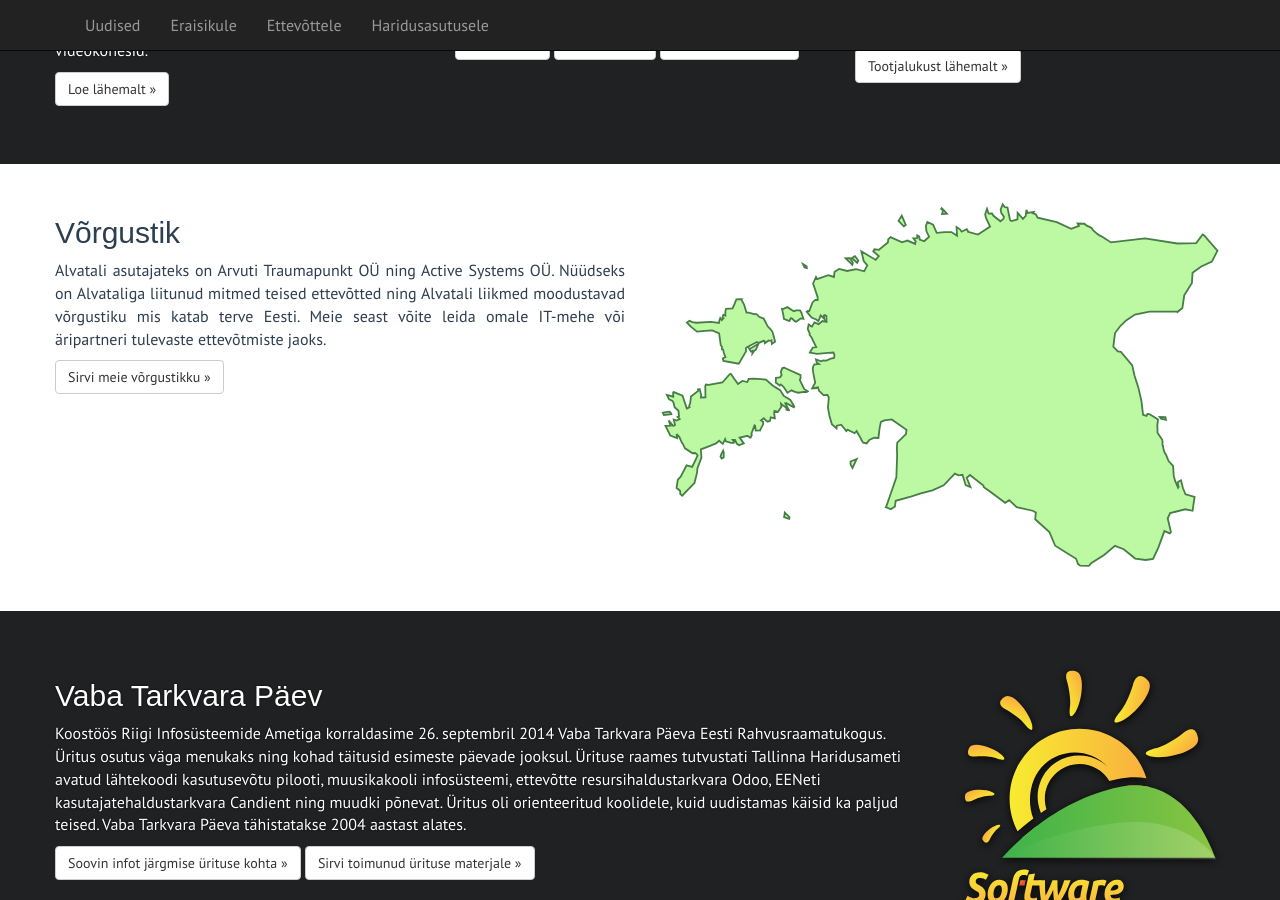
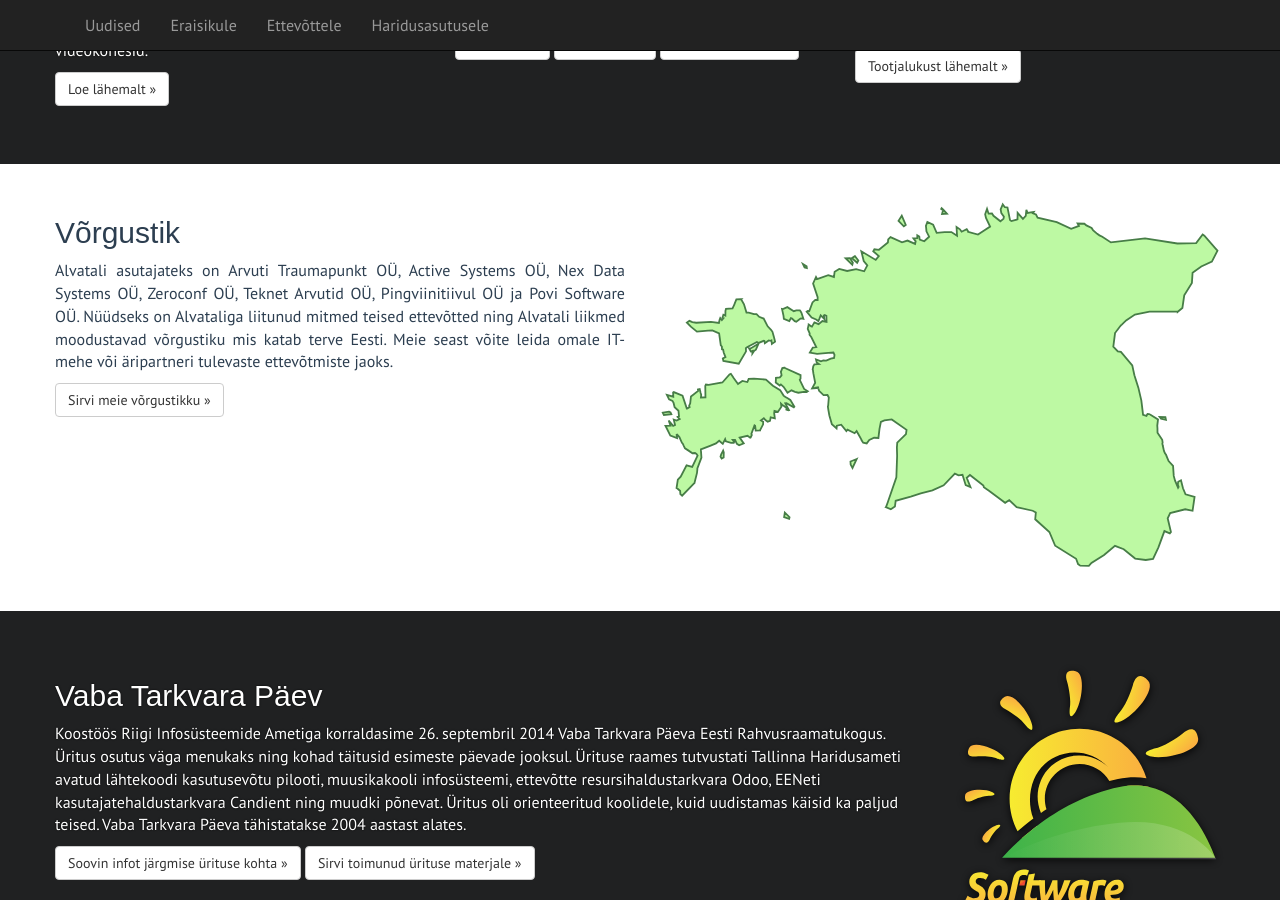
Before and after one commit to alvatal/alvatal.github.io, a Jekyll site: the page built from index.md, in a window 1280 px wide and 900 px high, scrolled down 1023 px. Built offline with Jekyll 4.4.1, drawn with Linux system fonts in a browser that asks for light colours; some web fonts are replaced.

Commit message:
Fixed founders list

```diff
--- a/index.md
+++ b/index.md
@@ -117,7 +117,9 @@
         <div class="col-md-6">
             <h2>Võrgustik</h2>
             <p>
-            Alvatali asutajateks on Arvuti Traumapunkt OÜ ning Active Systems OÜ.
+            Alvatali asutajateks on Arvuti Traumapunkt OÜ, Active Systems OÜ,
+            Nex Data Systems OÜ, Zeroconf OÜ, Teknet Arvutid OÜ,
+            Pingviinitiivul OÜ ja Povi Software OÜ.
             Nüüdseks on Alvataliga liitunud mitmed teised ettevõtted
             ning Alvatali liikmed moodustavad võrgustiku mis katab terve
             Eesti.
```
Also changed, not shown: edu/hardware.md (+1 -1 lines).
